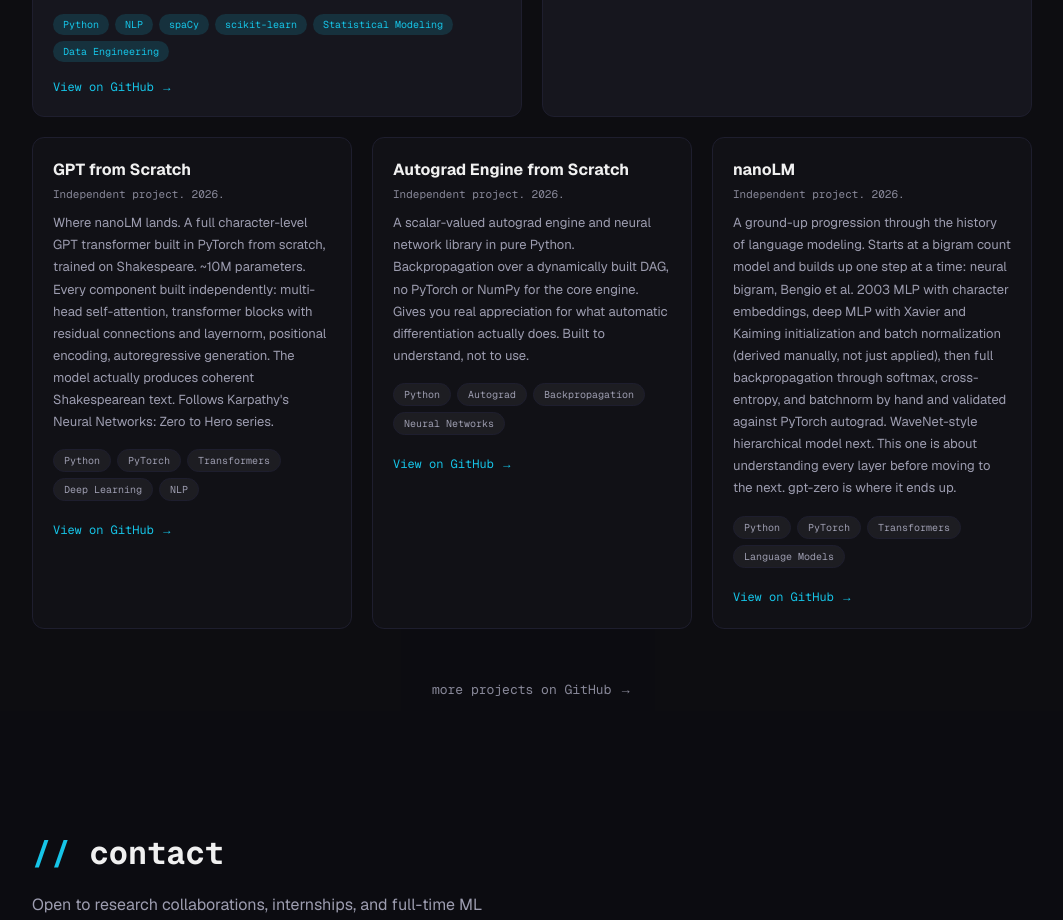
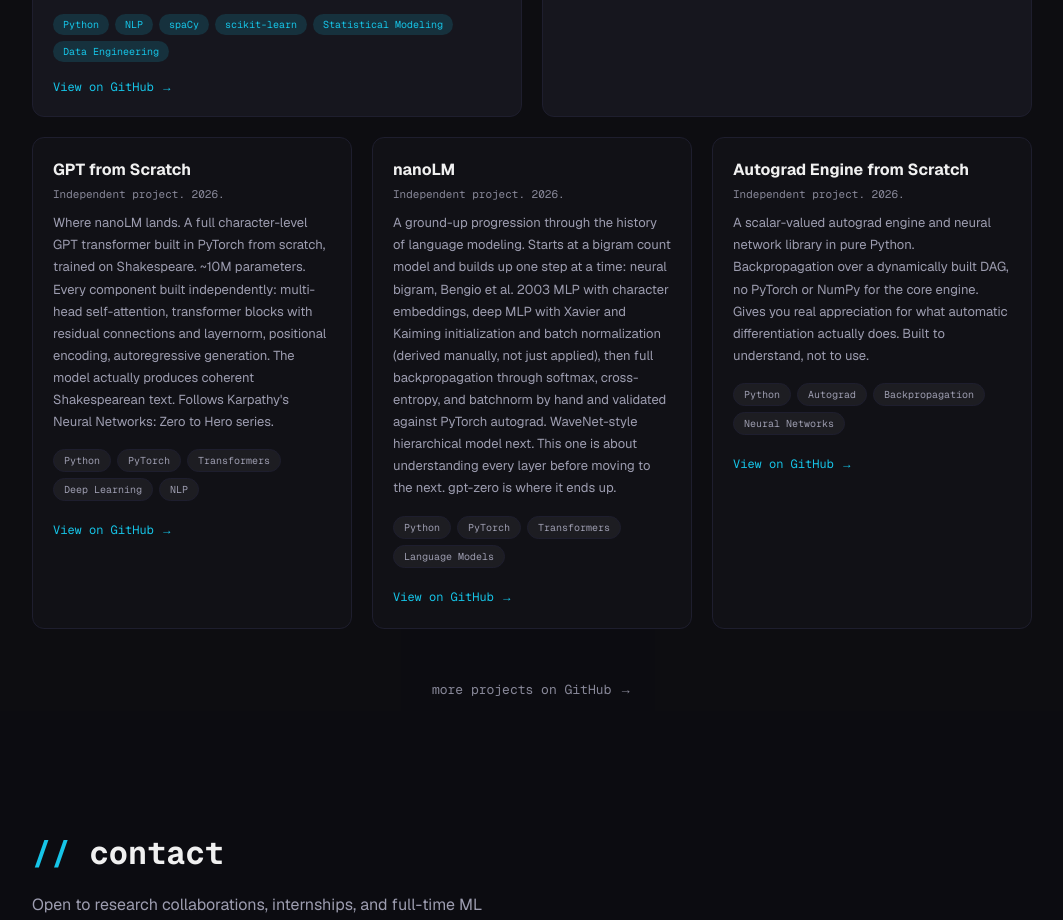
Before and after one commit to marzoukbaig14/My-Portfolio, a Next.js app: page / in a window 1280 px wide. Shown: the part 4180-5100 px from the top of the page, without its empty margins (108-1171 px from the left). Built offline with nearby package versions, Linux system fonts and the light colour scheme.

Commit message:
chore: swap nanoLM and autograd engine order in projects
Puts nanoLM ahead of the autograd engine for a better reading order.

Co-Authored-By: Claude Opus 4.8 (1M context) <noreply@anthropic.com>

```diff
--- a/src/data/projects.js
+++ b/src/data/projects.js
@@ -59,6 +59,17 @@ export const projects = [
     command: "$ python train.py"
   },
   {
+    id: "nanoLM",
+    title: "nanoLM",
+    subtitle: "Independent project. 2026.",
+    description: "A ground-up progression through the history of language modeling. Starts at a bigram count model and builds up one step at a time: neural bigram, Bengio et al. 2003 MLP with character embeddings, deep MLP with Xavier and Kaiming initialization and batch normalization (derived manually, not just applied), then full backpropagation through softmax, cross-entropy, and batchnorm by hand and validated against PyTorch autograd. WaveNet-style hierarchical model next. This one is about understanding every layer before moving to the next. gpt-zero is where it ends up.",
+    tags: ["Python", "PyTorch", "Transformers", "Language Models"],
+    tier: "tier2",
+    github: "https://github.com/marzoukbaig14/nanoLM",
+    paper: null,
+    command: "$ python train.py"
+  },
+  {
     id: "micrograd",
     title: "Autograd Engine from Scratch",
     subtitle: "Independent project. 2026.",
@@ -68,16 +79,5 @@ export const projects = [
     github: "https://github.com/marzoukbaig14/micrograd",
     paper: null,
     command: "$ python engine.py"
-  },
-  {
-    id: "nanoLM",
-    title: "nanoLM",
-    subtitle: "Independent project. 2026.",
-    description: "A ground-up progression through the history of language modeling. Starts at a bigram count model and builds up one step at a time: neural bigram, Bengio et al. 2003 MLP with character embeddings, deep MLP with Xavier and Kaiming initialization and batch normalization (derived manually, not just applied), then full backpropagation through softmax, cross-entropy, and batchnorm by hand and validated against PyTorch autograd. WaveNet-style hierarchical model next. This one is about understanding every layer before moving to the next. gpt-zero is where it ends up.",
-    tags: ["Python", "PyTorch", "Transformers", "Language Models"],
-    tier: "tier2",
-    github: "https://github.com/marzoukbaig14/nanoLM",
-    paper: null,
-    command: "$ python train.py"
   }
 ];
```
